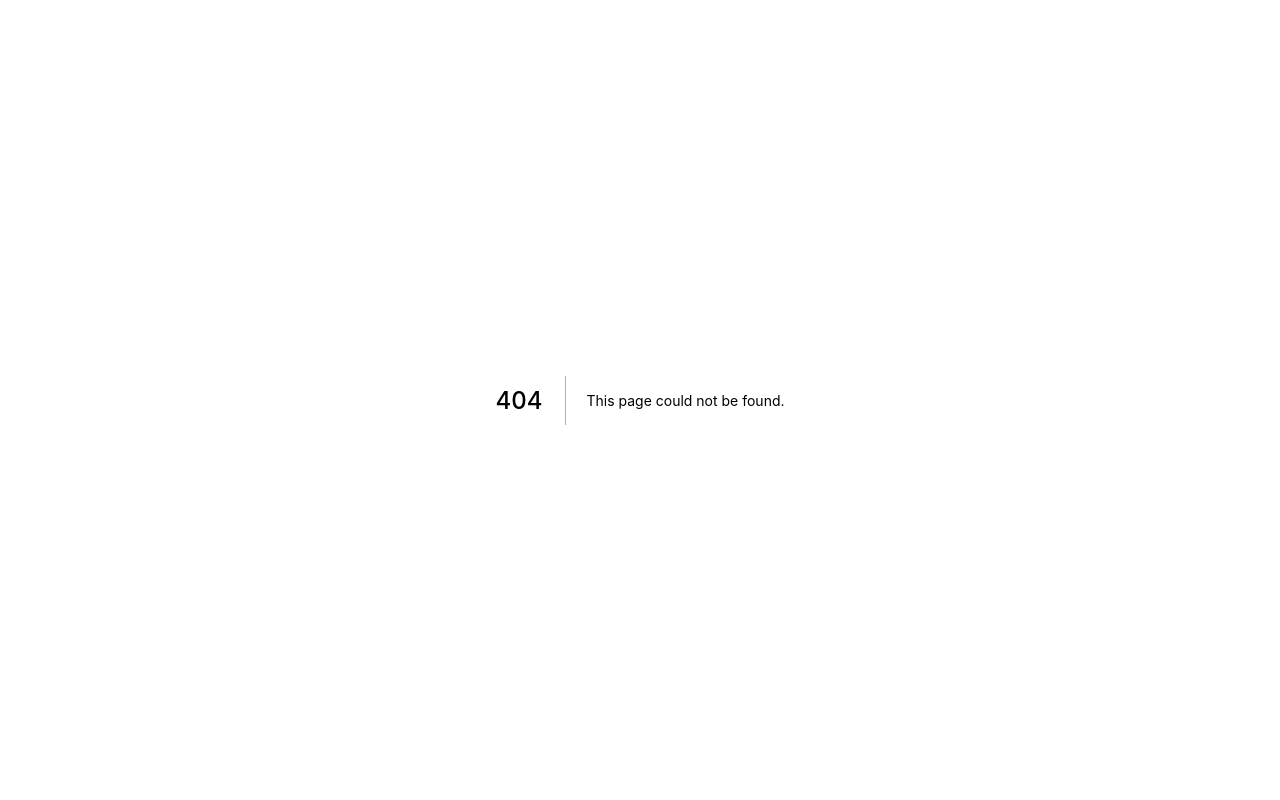
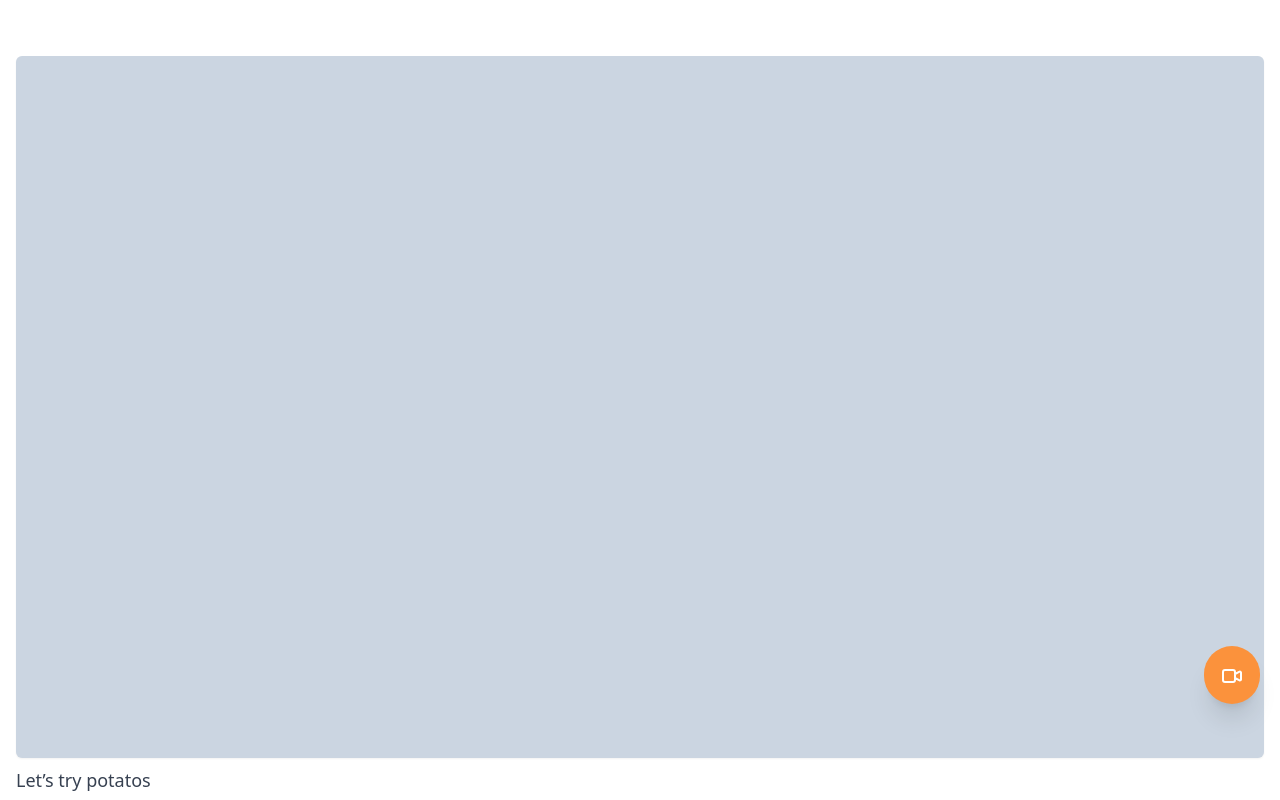
Before and after one commit to ricepotato/carrot-market, a Next.js app: page /live in a window 1280 px wide. Before the commit this address had no page. Shown: the top 800 px of the page. Built offline with nearby package versions, Linux system fonts and the light colour scheme.

Commit message:
feat: live

```diff
--- /dev/null
+++ b/pages/live.tsx
@@ -0,0 +1,34 @@
+import type { NextPage } from "next";
+
+const Live: NextPage = () => {
+  return (
+    <div className="py-10 divide-y-2 space-y-4">
+      {[1, 2, 3, 4, 5, 6].map((_, i) => (
+        <div className="pt-4 px-4" key={i}>
+          <div className="w-full rounded-md shadow-sm bg-slate-300 aspect-video" />
+          <h3 className="text-gray-700 text-lg mt-2">
+            Let&rsquo;s try potatos
+          </h3>
+        </div>
+      ))}
+      <button className="fixed hover:bg-orange-500 transition-colors cursor-pointer bottom-24 right-5 bg-orange-400 rounded-full p-4 shadow-xl border-transparent text-white">
+        <svg
+          className="w-6 h-6"
+          fill="none"
+          stroke="currentColor"
+          viewBox="0 0 24 24"
+          xmlns="http://www.w3.org/2000/svg"
+        >
+          <path
+            strokeLinecap="round"
+            strokeLinejoin="round"
+            strokeWidth="2"
+            d="M15 10l4.553-2.276A1 1 0 0121 8.618v6.764a1 1 0 01-1.447.894L15 14M5 18h8a2 2 0 002-2V8a2 2 0 00-2-2H5a2 2 0 00-2 2v8a2 2 0 002 2z"
+          ></path>
+        </svg>
+      </button>
+    </div>
+  );
+};
+
+export default Live;
```
